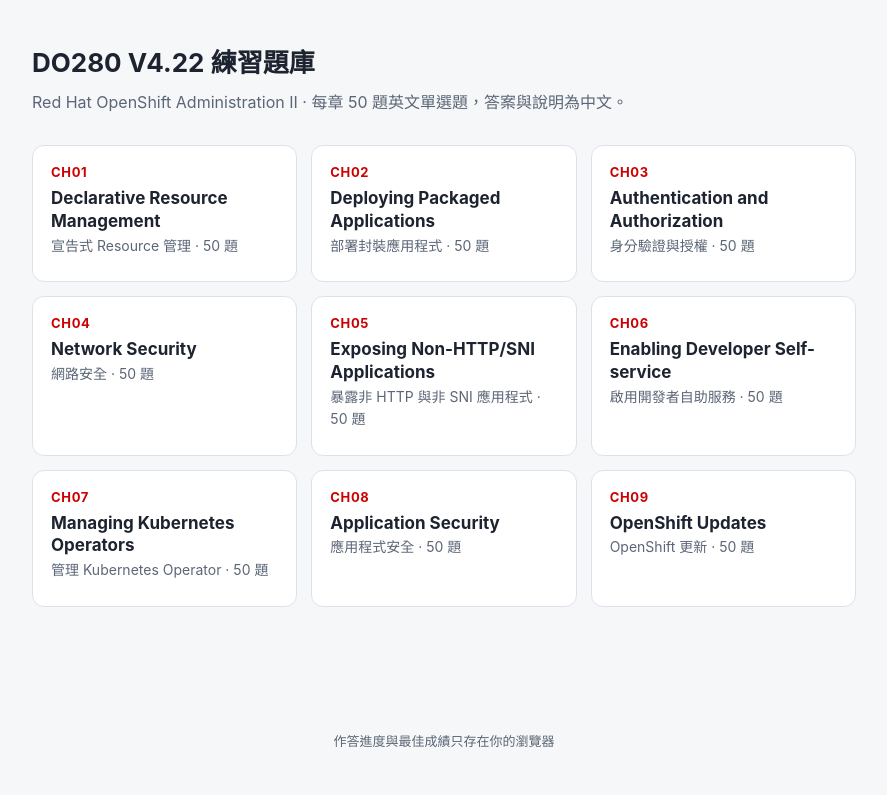
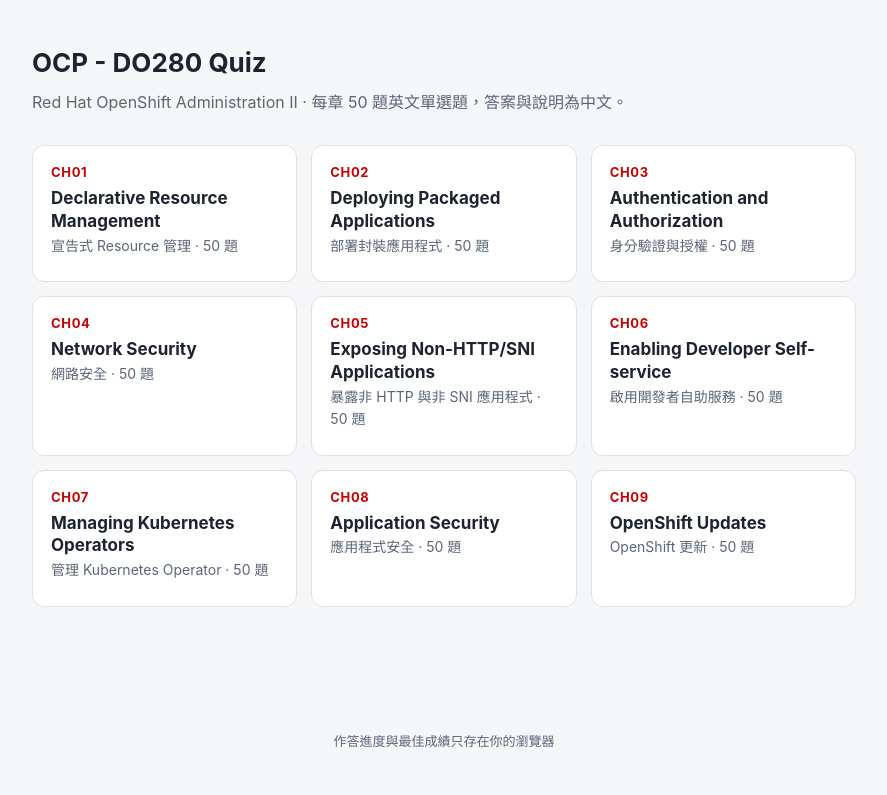
Before and after one commit to MouMouHsu/do280-quiz, a plain HTML site: page index.html in a window 1280 px wide. Shown: the whole page, without its empty margins (196-1083 px from the left). Drawn offline with Linux system fonts and the light colour scheme.

Commit message:
Update index.html

```diff
--- a/index.html
+++ b/index.html
@@ -59,7 +59,7 @@ footer{color:var(--mute);font-size:13px;text-align:center;padding:24px 0 40px}
 .card .best{margin-top:8px;font-size:13px;color:var(--mute)}
 </style></head><body>
 <main><div class="wrap">
-<div class="hero"><h1>DO280 V4.22 練習題庫</h1>
+<div class="hero"><h1>OCP - DO280 Quiz</h1>
 <p>Red Hat OpenShift Administration II · 每章 50 題英文單選題，答案與說明為中文。</p></div>
 <div class="grid"><a class="card" href="ch01.html"><div class="c">CH01</div><h2 lang="en">Declarative Resource Management</h2><p>宣告式 Resource 管理 · 50 題</p><div class="best" data-id="ch01"></div></a>
 <a class="card" href="ch02.html"><div class="c">CH02</div><h2 lang="en">Deploying Packaged Applications</h2><p>部署封裝應用程式 · 50 題</p><div class="best" data-id="ch02"></div></a>
```
